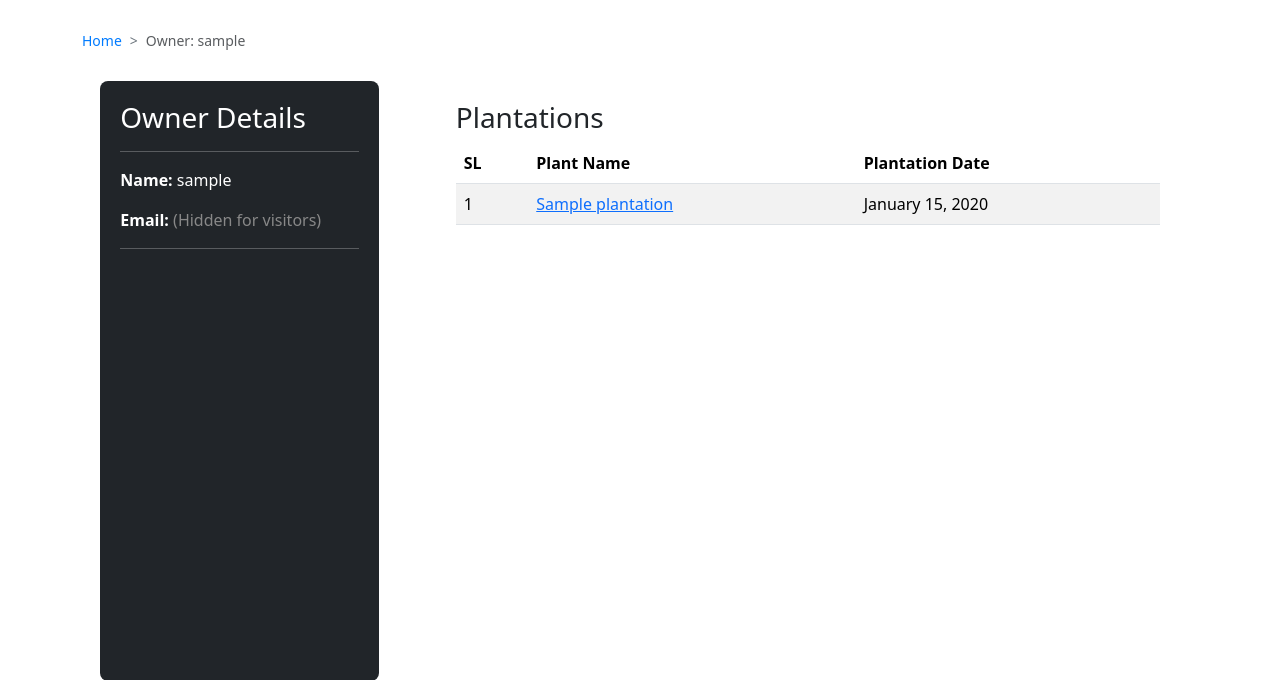
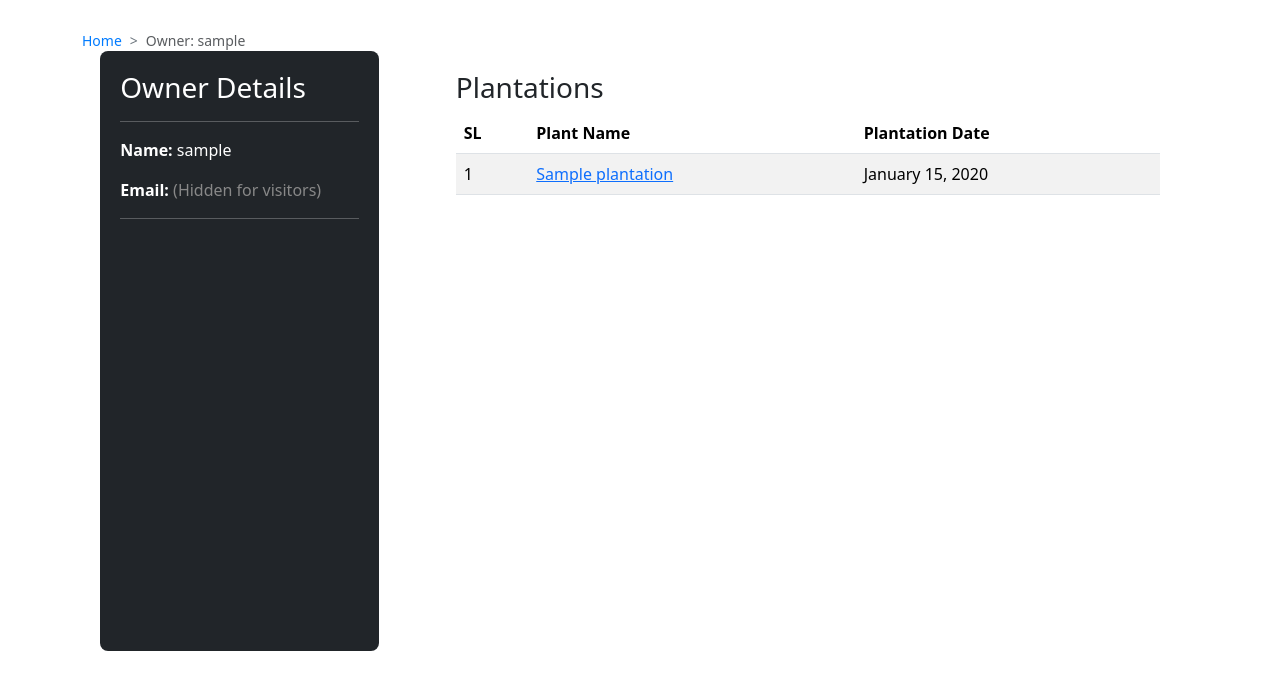
Before and after one commit to rakeshptajlapur/treeforlife_mvp, a Django app: a page that uses plantation/templates/plantation/base.html in a window 1280 px wide. Shown: the part 96-776 px from the top of the page. Run offline with Django 5.2, Linux system fonts and the light colour scheme; tables that the repository leaves empty hold one stand-in row (values such as "Sample post").

Commit message:
small bug fix - visitor access to all pages given except commenting & owner sensitive info

```diff
--- a/plantation/templates/plantation/base.html
+++ b/plantation/templates/plantation/base.html
@@ -31,7 +31,7 @@
         </div>
     </nav>
 
-    <div class="container" style="max-height: 25px;margin-bottom: 0px;">
+    <div class="container" style="max-height: 25px;margin-bottom: -30px;">
         <div aria-label="breadcrumb">
             <ol class="breadcrumb">
                 {% block breadcrumbs %}
--- a/plantation/views.py
+++ b/plantation/views.py
@@ -103,7 +103,7 @@ def add_comment(request, plantation_id, timeline_id):
 
     return redirect("timeline_details", plantation_id=plantation.id, timeline_id=timeline.id)
 
-@login_required
+#@login_required
 def timeline_details(request, plantation_id, timeline_id):
     plantation = get_object_or_404(Plantation, id=plantation_id)
     timeline = get_object_or_404(Timeline, id=timeline_id, plantation=plantation)
```
